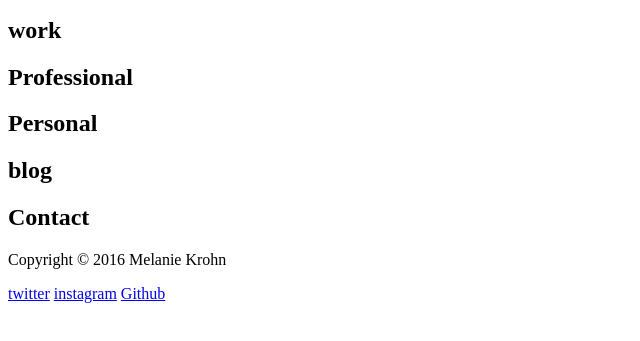
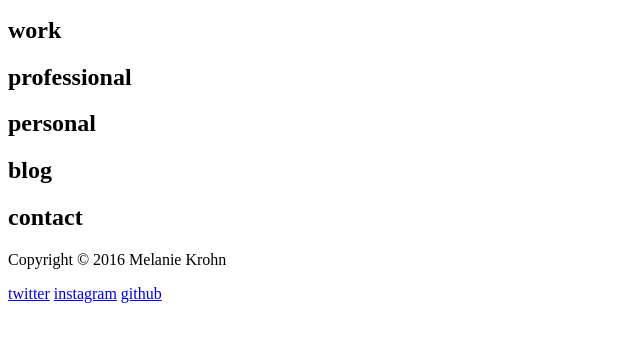
Before and after one commit to melaniexyz/melaniexyz.github.io, a plain HTML site: page index.html in a window 1280 px wide. Shown: the part 223-564 px from the top of the page, without its empty margins (0-640 px from the left). Drawn offline with Linux system fonts and the light colour scheme.

Commit message:
a few random type changes

```diff
--- a/index.html
+++ b/index.html
@@ -30,11 +30,11 @@
         <section id="work" class="section">
             <h1>work</h1>
                 <section id="professional" class="work">
-                   <h2>Professional</h2>
+                   <h2>professional</h2>
                     <!--figure out this carousel formatting business whatever whatever-->
                 </section>
                 <section id="personal-freelance" class="work">
-                    <h2>Personal</h2>
+                    <h2>personal</h2>
                     <!--figure out this carousel formatting business whatever whatever-->
             </section>
         </section>
@@ -43,13 +43,13 @@
             <!--Omg insert all of this blog business here when you figure it out-->
         </section>
         <section id="contact" class="section">
-            <h1>Contact</h1>
+            <h1>contact</h1>
         </section>
         <footer>
             <div id="copyright">
                 <p>Copyright &copy; 2016 Melanie Krohn </p>
             </div>
-            <div id="social"><a href="http://www.twitter.com/melaniekrohn">twitter</a>  <a href="http://www.instagram.com/melaniexyz">instagram</a> <a href="http://github.com/melaniexyz/">Github</a>
+            <div id="social"><a href="http://www.twitter.com/melaniekrohn">twitter</a>  <a href="http://www.instagram.com/melaniexyz">instagram</a> <a href="http://github.com/melaniexyz/">github</a>
             </div>
         </footer>
     </body>
```
